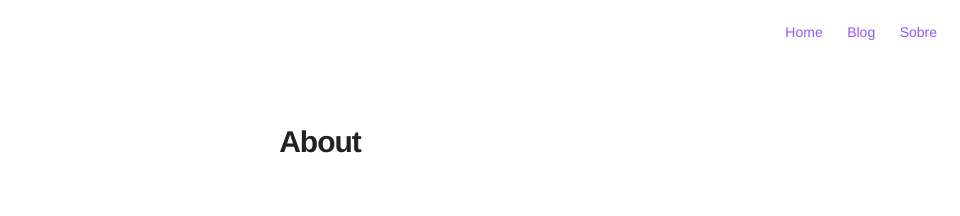
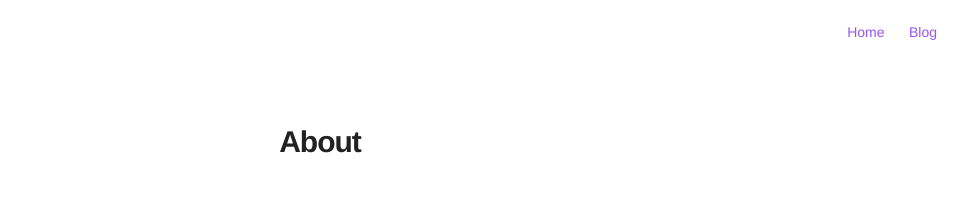
Before and after one commit to maria-oszlop/projekt, a Jekyll site: the page built from about.md, in a window 1280 px wide. Shown: the top 216 px of the page, without its empty margins (320-1280 px from the left). Built offline with Jekyll 4.4.1, drawn with Linux system fonts in a browser that asks for light colours.

Commit message:
new place for pages class

```diff
--- a/_includes/nav.html
+++ b/_includes/nav.html
@@ -3,6 +3,6 @@
         {% if page.title != "Home" %}<li><a href="/">Home</a></li>{% endif %}
         {% if page.title != "Blog" %}<li><a href="/blog">Blog</a></li>{% endif %}
         {% if page.title == "Home" %}<li><a href="http://github.com/{{ site.github }}" target="_blank">Github</a></li>{% endif %}
-        {% if page.title != "Sobre" %}<li><a href="/sobre">Sobre</a></li>{% endif %}
+        {% if page.title != "About" %}<li><a href="/about">About</a></li>{% endif %}
     </ul>
 </nav>
--- a/_layouts/default.html
+++ b/_layouts/default.html
@@ -40,7 +40,20 @@
 </head>
 <body>
 
-    {{ content }}
+    <div class="site-wrapper">
+        {% if page.tag %}
+            <div class="post">
+        {% else %}
+            {% if page.title == "About" %}
+                <div class="page">
+            {% else %}
+                <div class="{{ page.title | downcase }}">
+            {% endif %}
+        {% endif %}
+
+            {{ content }}
+        </div>
+    </div>
 
     {% include icons.html %}
 
--- a/_layouts/page.html
+++ b/_layouts/page.html
@@ -1,10 +1,8 @@
 ---
 layout: default
 ---
-<div class="site-wrapper">
-    <div class="page">
-        {% include header.html %}
-            {{content}}
-        {% include footer.html %}
-    </div>
-</div>
+{% include header.html %}
+
+{{content}}
+
+{% include footer.html %}
--- a/_layouts/post.html
+++ b/_layouts/post.html
@@ -3,10 +3,10 @@
 ---
 {% include schema.html %}
 
-<div class="site-wrapper">
-    <div class="post">
 {% include header.html %}
+
 <h1>{{ page.title }}</h1>
+
 <span><time datetime="{{ page.date | date:"%d-%m-%Y" }}">{{ page.date | date: "%A. %B %d, %Y" }}</time></span>
 
 {{content}}
@@ -41,5 +41,3 @@
 </section>
 
 {% include footer.html %}
-    </div>
-</div>
--- a/blog.html
+++ b/blog.html
@@ -3,8 +3,6 @@
 permalink: /blog/index.html
 title: Blog
 ---
-<div class="site-wrapper">
-    <div class="blog">
 {% include header.html %}
 
 <section class="home__sections">
@@ -19,5 +17,3 @@
 </section>
 
 {% include footer.html %}
-    </div>
-</div>
```
Also changed, not shown: index.html (+3 -6 lines). Lines whose indentation alone changed are shown as unchanged.
